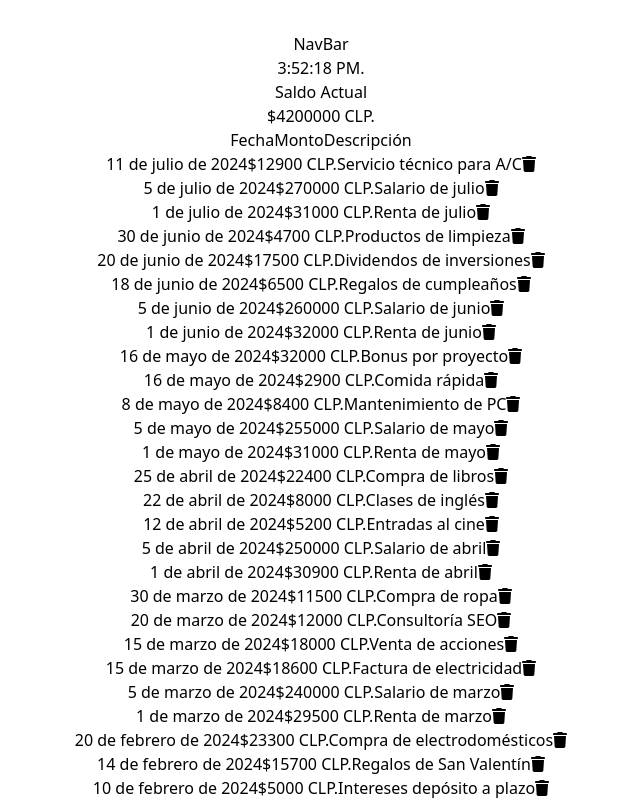
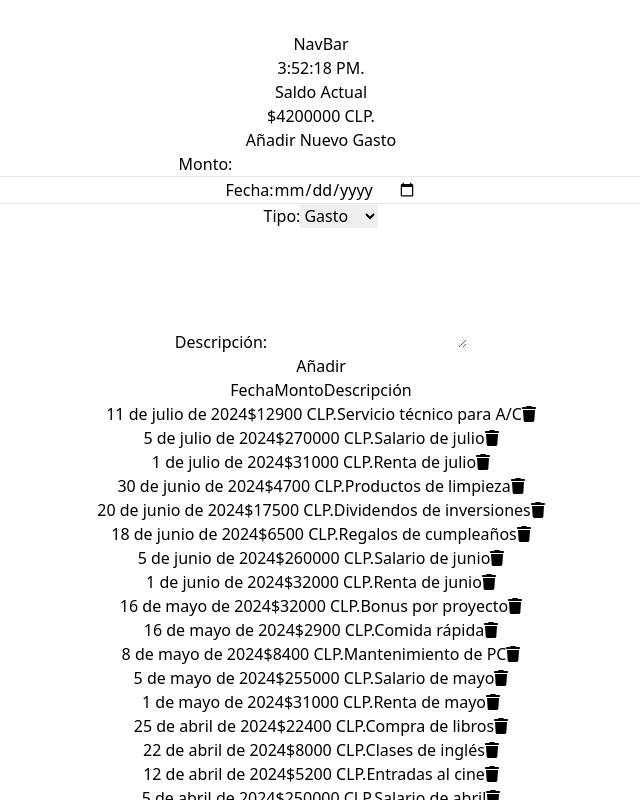
Before and after one commit to PabloVasquezC/SeguimientoDeGastos, a React (Vite) app: page / in a window 1280 px wide. Shown: the top 800 px of the page, without its empty margins (319-959 px from the left). Built offline with nearby package versions, Linux system fonts and the light colour scheme.

Commit message:
Updating current balance and history components for each transaction

```diff
--- a/src/App.jsx
+++ b/src/App.jsx
@@ -3,17 +3,26 @@ import CurrentBalance from './components/CurrentBalance/CurrentBalance'
 import FinanceItemForm from './components/FinanceItemForm/FinanceItemForm'
 import History from './components/History/History'
 import { NavBar } from './components/NavBar/NavBar'
+import { useState } from 'react'
 
 function App() {
+  const [balance, setBalance] = useState(4200000);
 
-
+  const handleAddItem = (item) => {
+    const monto = parseFloat(item.monto);
+    if (item.tipo === 'ingreso') {
+      setBalance(balance + monto);
+    } else if (item.tipo === 'gasto') {
+      setBalance(balance - monto);
+    }
+  };
 
   return (
     <div className='app-container'>
       <NavBar />
       <div className='content-container flex flex-col items-center'>
-        <CurrentBalance />
-        <History />
+        <CurrentBalance balance={balance}/>
+        <History onAddItem={handleAddItem} />
       </div>
     </div>
   )
--- a/src/components/CurrentBalance/CurrentBalance.jsx
+++ b/src/components/CurrentBalance/CurrentBalance.jsx
@@ -1,14 +1,12 @@
-import React from 'react'
+import React from 'react';
 
-function CurrentBalance() {
-
-
+function CurrentBalance({ balance }) {
   return (
-    <div className='mt-40 h-40 w-1/3  border flex flex-col border-black rounded-xl'>
-        <h2 className='text-center text-2xl'>Saldo Actual</h2>
-        <p className='text-center text-7xl'>$4200000 CLP.</p>
+    <div className='mt-40 h-auto w-auto border flex flex-col border-black rounded-xl'>
+      <h2 className='text-center text-2xl'>Saldo Actual</h2>
+      <p className='text-center text-7xl'>${balance} CLP.</p>
     </div>
-  )
+  );
 }
 
-export default CurrentBalance
+export default CurrentBalance;
--- a/src/components/FinanceItem/FinanceItem.jsx
+++ b/src/components/FinanceItem/FinanceItem.jsx
@@ -9,13 +9,13 @@ const formatDateInSpanish = (date) => {
 };
 
 function FinanceItem({ id, monto, fecha, descripcion, tipo, onDelete }) {
-  const bgColor = tipo === 'ingreso' ? 'bg-blue-300' : 'bg-red-300';
+  const bgColor = tipo === 'ingreso' ? 'bg-green-300' : 'bg-red-300';
   return (
     <div className={`flex justify-around items-center border ${bgColor} hover:h-10 cursor-pointer`}>
       <span className='w-1/3 text-center'>{formatDateInSpanish(fecha)}</span>
       <span className='w-1/3 text-center'>${monto} CLP.</span>
       <span className='w-1/3 text-center'>{descripcion}</span>
-      <button onClick={() => onDelete(id)}>
+      <button className='mr-2' onClick={() => onDelete(id)}>
         <FontAwesomeIcon icon={faTrash} />
       </button>
     </div>
--- a/src/components/FinanceItemForm/FinanceItemForm.jsx
+++ b/src/components/FinanceItemForm/FinanceItemForm.jsx
@@ -4,19 +4,18 @@ export const FinanceItemForm = ({ onAddItem }) => {
   const [monto, setMonto] = useState('');
   const [fecha, setFecha] = useState('');
   const [descripcion, setDescripcion] = useState('');
-  const [tipo, setTipo] = useState('gasto'); // Puedes cambiarlo según tu necesidad
+  const [tipo, setTipo] = useState('gasto');
 
   const handleSubmit = (e) => {
     e.preventDefault();
 
-    // Ajuste para asegurar que la fecha sea correcta
     const dateParts = fecha.split("-");
-    const adjustedDate = new Date(dateParts[0], dateParts[1] - 1, dateParts[2]); // Meses en JavaScript empiezan desde 0
+    const adjustedDate = new Date(dateParts[0], dateParts[1] - 1, dateParts[2]);
 
     const newItem = {
       id: Date.now().toString(),
       monto,
-      fecha: adjustedDate.toISOString(), // Almacena la fecha como ISO string
+      fecha: adjustedDate.toISOString(),
       descripcion,
       tipo,
     };
--- a/src/components/History/History.jsx
+++ b/src/components/History/History.jsx
@@ -1,11 +1,9 @@
-// Componente padre History
-import React from 'react';
-import HistoryData from '../../Data/HistoryData';
+import React, { useState } from 'react';
 import FinanceItem from '../FinanceItem/FinanceItem';
 import FinanceItemForm from '../FinanceItemForm/FinanceItemForm';
-import { useState } from 'react';
+import  HistoryData  from '../../Data/HistoryData';
 
-export const History = () => {
+export const History = ({ onAddItem }) => {
   const [items, setItems] = useState(HistoryData);
 
   const handleDelete = (id) => {
@@ -15,13 +13,14 @@ export const History = () => {
 
   const handleAddItem = (newItem) => {
     setItems([...items, newItem]);
+    onAddItem(newItem); // Notificar a App.js sobre el nuevo item
   };
 
-  const sortedData = items.sort((b, a) => new Date(a.fecha) - new Date(b.fecha)); // Cambiado de HistoryData a items
+  const sortedData = items.sort((b, a) => new Date(a.fecha) - new Date(b.fecha));
 
   return (
-    <div className=' flex flex-col w-1/2'>
-      {/* <FinanceItemForm onAddItem={handleAddItem} /> */}
+    <div className='m-6 flex flex-col w-1/2'>
+      <FinanceItemForm onAddItem={handleAddItem} />
       <div className='shadow-lg rounded-md flex justify-around border border-black border-b-2'>
         <span className='w-1/3 text-2xl text-center'>Fecha</span>
         <span className='w-1/3 text-2xl text-center'>Monto</span>
@@ -29,7 +28,7 @@ export const History = () => {
       </div>
       {sortedData.map((item) => (
         <FinanceItem
-          key={item.id} // Asegúrate de usar una clave única para cada elemento
+          key={item.id}
           id={item.id}
           monto={item.monto}
           fecha={item.fecha}
```
